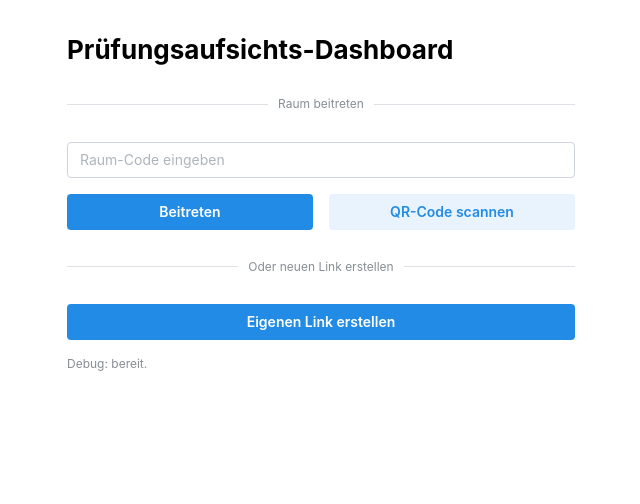
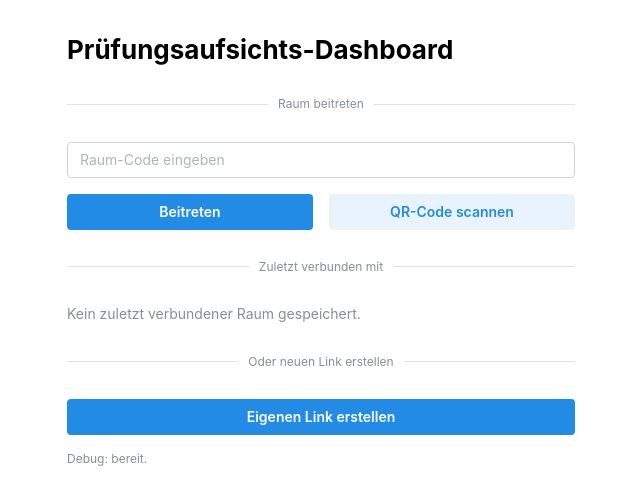
Before and after one commit to NilsBaumgartner1994/ExamSyncDashboard, a React (Vite) app: page / in a window 1280 px wide. Shown: the top 504 px of the page, without its empty margins (319-959 px from the left). Built offline with nearby package versions, Linux system fonts and the light colour scheme.

Commit message:
Add last connected section to login screen

```diff
--- a/src/App.tsx
+++ b/src/App.tsx
@@ -733,6 +733,34 @@ function App() {
                             QR-Code scannen
                         </Button>
                     </Group>
+                    <Divider my="sm" label="Zuletzt verbunden mit" labelPosition="center" />
+                    {lastConnectedHost ? (
+                        <Stack gap="xs">
+                            <Button variant="outline" onClick={() => handleJoin(lastConnectedHost)}>
+                                {formatRoomIdForDisplay(lastConnectedHost)}
+                            </Button>
+                            <Text
+                                size="sm"
+                                c={
+                                    lastHostStatus === 'reachable'
+                                        ? 'green'
+                                        : lastHostStatus === 'unreachable'
+                                          ? 'red'
+                                          : 'dimmed'
+                                }
+                            >
+                                {lastHostStatus === 'checking'
+                                    ? 'Erreichbarkeit des letzten Raums wird geprüft...'
+                                    : lastHostStatus === 'reachable'
+                                      ? 'Letzter Raum erreichbar'
+                                      : 'Letzter Raum antwortet nicht'}
+                            </Text>
+                        </Stack>
+                    ) : (
+                        <Text size="sm" c="dimmed">
+                            Kein zuletzt verbundener Raum gespeichert.
+                        </Text>
+                    )}
                     {lastConnectedHosts.length > 0 && (
                         <>
                             <Divider my="sm" label="Zuletzt beigetretene Räume" labelPosition="center" />
@@ -747,24 +775,6 @@ function App() {
                                     </Button>
                                 ))}
                             </Group>
-                            {lastConnectedHost && (
-                                <Text
-                                    size="sm"
-                                    c={
-                                        lastHostStatus === 'reachable'
-                                            ? 'green'
-                                            : lastHostStatus === 'unreachable'
-                                              ? 'red'
-                                              : 'dimmed'
-                                    }
-                                >
-                                    {lastHostStatus === 'checking'
-                                        ? 'Erreichbarkeit des letzten Raums wird geprüft...'
-                                        : lastHostStatus === 'reachable'
-                                          ? 'Letzter Raum erreichbar'
-                                          : 'Letzter Raum antwortet nicht'}
-                                </Text>
-                            )}
                         </>
                     )}
 
```
